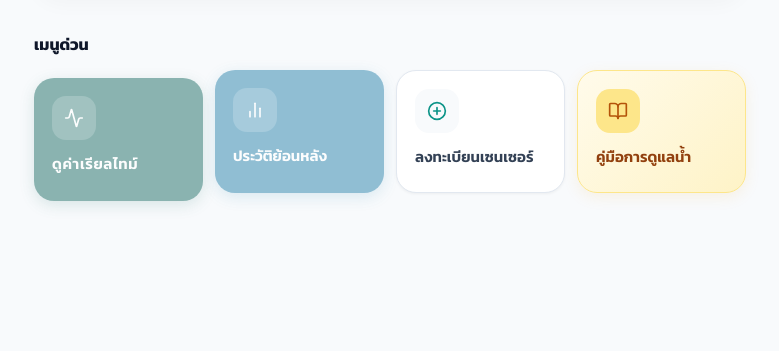
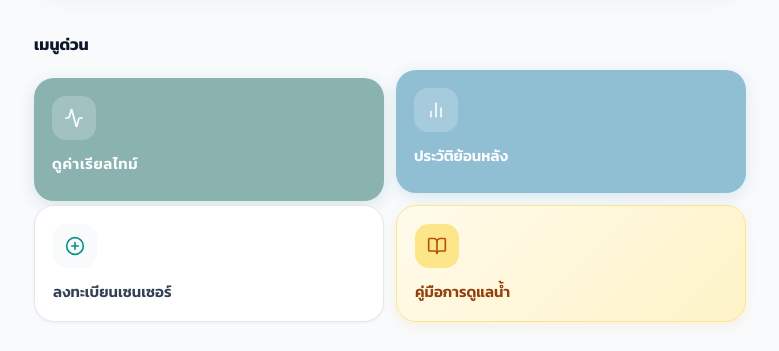
Before and after one commit to kittidaj6641/frontend_Final, a React (Create React App) app: page / in a window 1280 px wide. Shown: the part 839-1190 px from the top of the page, without its empty margins (250-1029 px from the left). Before the commit the page ends 1064 px from the top, so only its background shows below. Built offline with nearby package versions, Linux system fonts and the light colour scheme; no server answers; sample sign-in values are in the browser's storage.

Commit message:
Update Home.css

```diff
--- a/src/Home.css
+++ b/src/Home.css
@@ -519,8 +519,12 @@ body {
 .modal-btn.confirm:hover { background: #be123c; }
 
 /* ─── Responsive adjustments ─────────── */
+/* ─── Responsive adjustments ─────────── */
 @media (min-width: 680px) {
   .dashboard-body { max-width: 760px; padding: 32px 24px; }
-  .menu-grid { grid-template-columns: repeat(4, 1fr); }
+
+  /* 👇 แก้จาก repeat(4, 1fr) เป็น repeat(2, 1fr) */
+  .menu-grid { grid-template-columns: repeat(2, 1fr); }
+
   .menu-btn.full-width { grid-column: auto; flex-direction: column; align-items: flex-start; }
 }
```
